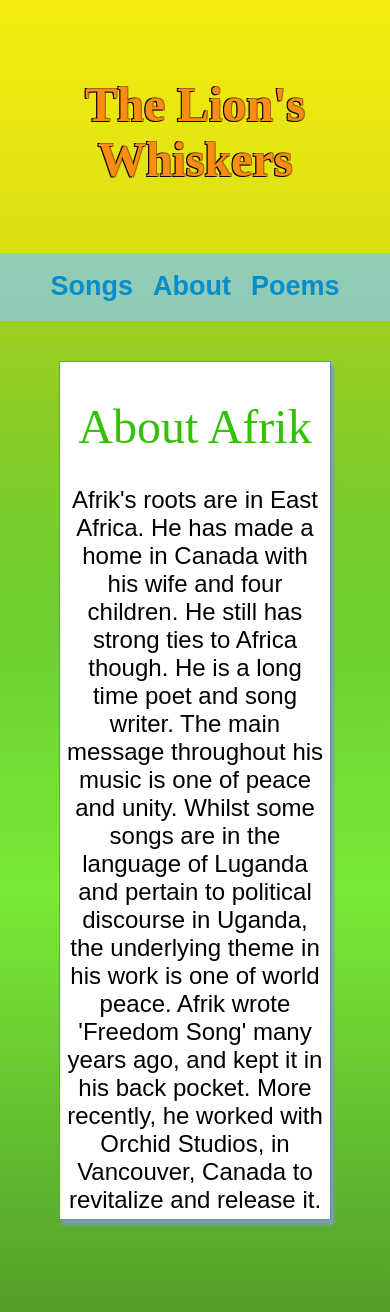
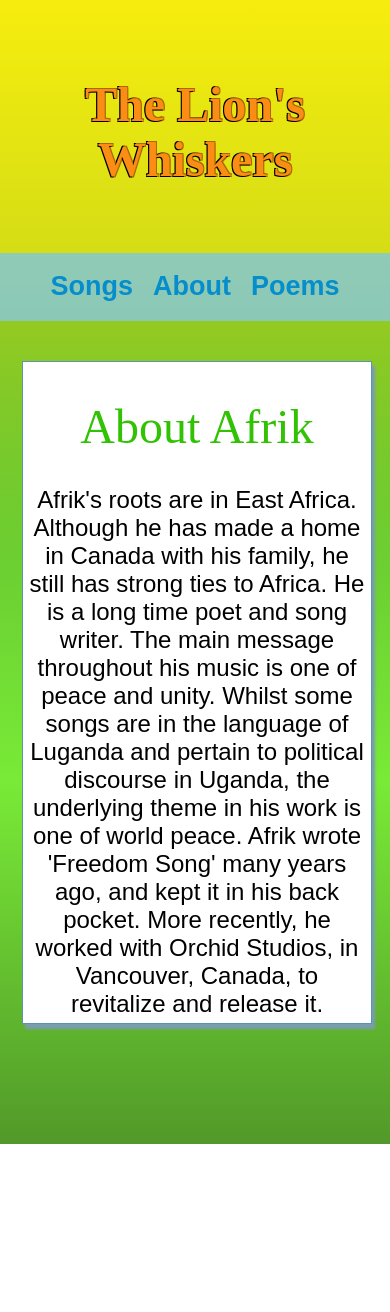
Before and after one commit to janevent/music-portfolio, a React (Create React App) app in the folder ibra-portfolio/: page / in a window 390 px wide. Shown: the top 1312 px of the page. After the commit the page ends 1144 px from the top, so only its background shows below. Built offline with nearby package versions, Linux system fonts and the light colour scheme.

Commit message:
edit bio and Profile Page

```diff
--- a/ibra-portfolio/src/styles/Profile.css
+++ b/ibra-portfolio/src/styles/Profile.css
@@ -72,7 +72,6 @@ h3, p {
         background-color: white;
         margin-top: 25px;
         padding: 5px;
-
         /*max-width: 75%;*/
         border-style: solid;
         border-color: #5995B2;
@@ -81,6 +80,7 @@ h3, p {
         text-align: center;
         box-shadow: 2.5px 5px 2.5px #7a9daf;
     }
+
     .Profile{
         color: black;
         padding-top: 15px;
@@ -92,3 +92,9 @@ h3, p {
         width: 80%;
     }
 }
+
+@media screen and (max-width: 540px){
+    .Profile{
+        width: 100%;
+    }
+}
--- a/ibra-portfolio/src/texts/autobio.js
+++ b/ibra-portfolio/src/texts/autobio.js
@@ -1,3 +1,3 @@
-const autobio = "Afrik's roots are in East Africa. He has made a home in Canada with his wife and four children. He still has strong ties to Africa though. He is a long time poet and song writer. The main message throughout his music is one of peace and unity.  Whilst some songs are in the language of Luganda and pertain to political discourse in Uganda, the underlying theme in his work is one of world peace. Afrik wrote 'Freedom Song' many years ago, and kept it in his back pocket.  More recently, he worked with Orchid Studios, in Vancouver, Canada to revitalize and release it."
+const autobio = "Afrik's roots are in East Africa. Although he has made a home in Canada with his family, he still has strong ties to Africa. He is a long time poet and song writer. The main message throughout his music is one of peace and unity.  Whilst some songs are in the language of Luganda and pertain to political discourse in Uganda, the underlying theme in his work is one of world peace. Afrik wrote 'Freedom Song' many years ago, and kept it in his back pocket.  More recently, he worked with Orchid Studios, in Vancouver, Canada, to revitalize and release it."
 
 export default autobio
```
Also changed, not shown: 1 other file (tests, documents, lock files or other folders).
